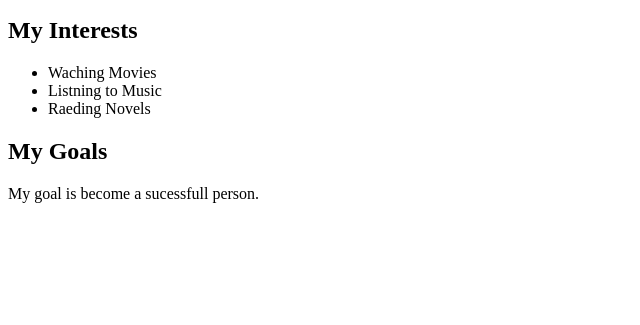
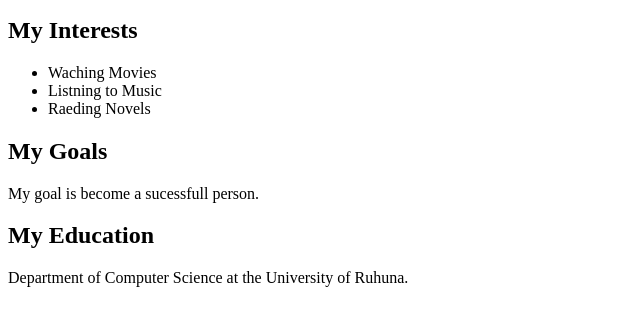
Before and after one commit to Nikethani2004/Student-website, a plain HTML site: page index.html in a window 1280 px wide. Shown: the part 101-426 px from the top of the page, without its empty margins (0-640 px from the left). Drawn offline with Linux system fonts and the light colour scheme.

Commit message:
Added education section

```diff
--- a/index.html
+++ b/index.html
@@ -18,5 +18,9 @@ I'm Nikethani Yasodara Computer Science Undergraduate University of Ruhuna.
 <p>
 My goal is become a sucessfull person.
 </p>
+<h2>My Education</h2>
+<p>
+Department of Computer Science at the University of Ruhuna.
+</p>
 </body>
 </html>
```
